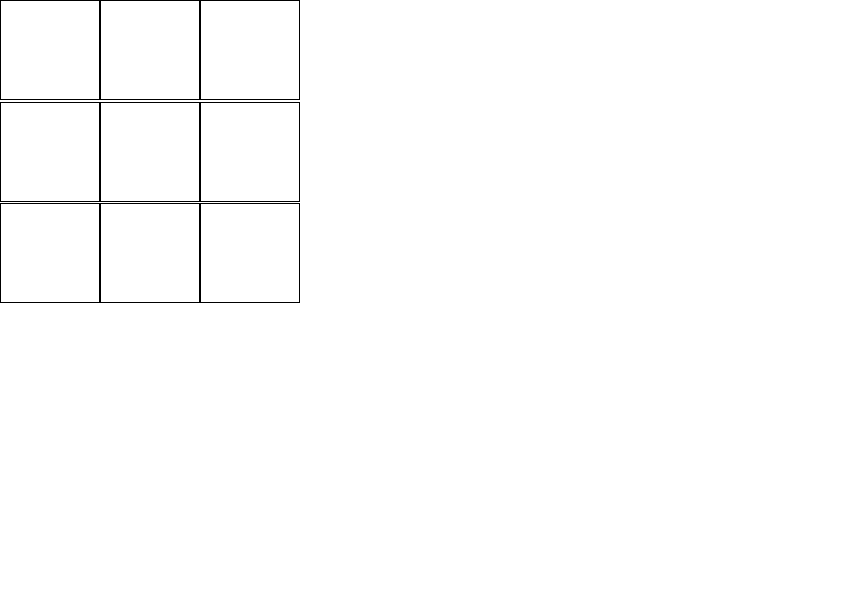
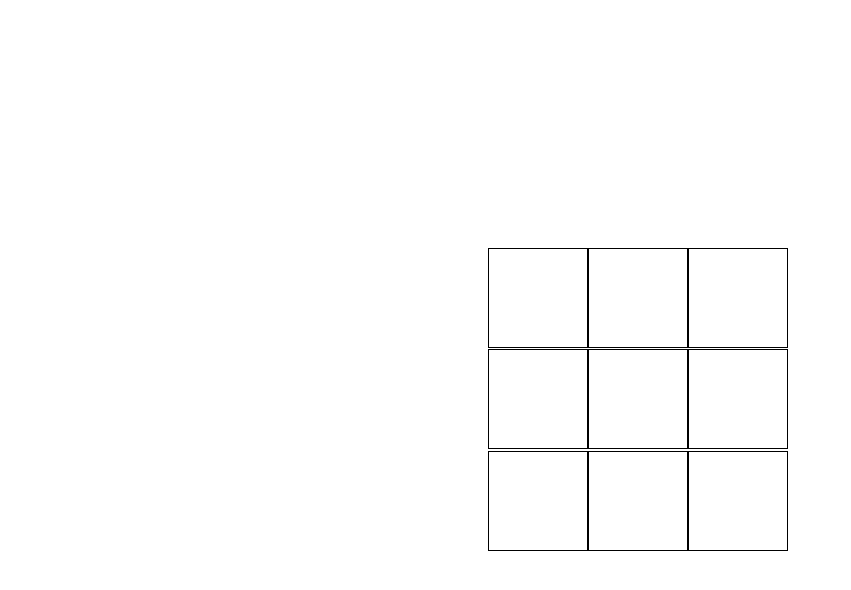
Before and after one commit to NeverSettels/epi-tic-tac-toe, a plain HTML site: page index.html in a window 1280 px wide. Shown: the whole page, without its empty margins (0-851 px from the left). Drawn offline with Linux system fonts and the light colour scheme.

Commit message:
check for tie

```diff
--- a/css/styles.css
+++ b/css/styles.css
@@ -1,3 +1,10 @@
+body{
+  width: 100vw;
+  height: 100vh;
+  display: flex;
+  justify-content: center;
+  align-items: center;
+}
 #board-container{
   display: flex;
   flex-flow: row wrap;
--- a/js/scripts.js
+++ b/js/scripts.js
@@ -57,8 +57,11 @@ $(document).ready(() => {
         $(`#${key}`).text('X')
       }
       game.checkWinner();
-      if (game.over) {
+      if (game.over || turn >= 9) {
         $("#board-container div").prop("disabled", true);
+        if (!game.over) {
+          console.log('its a tie');
+        }
       }
       turn++
     } else {
```
